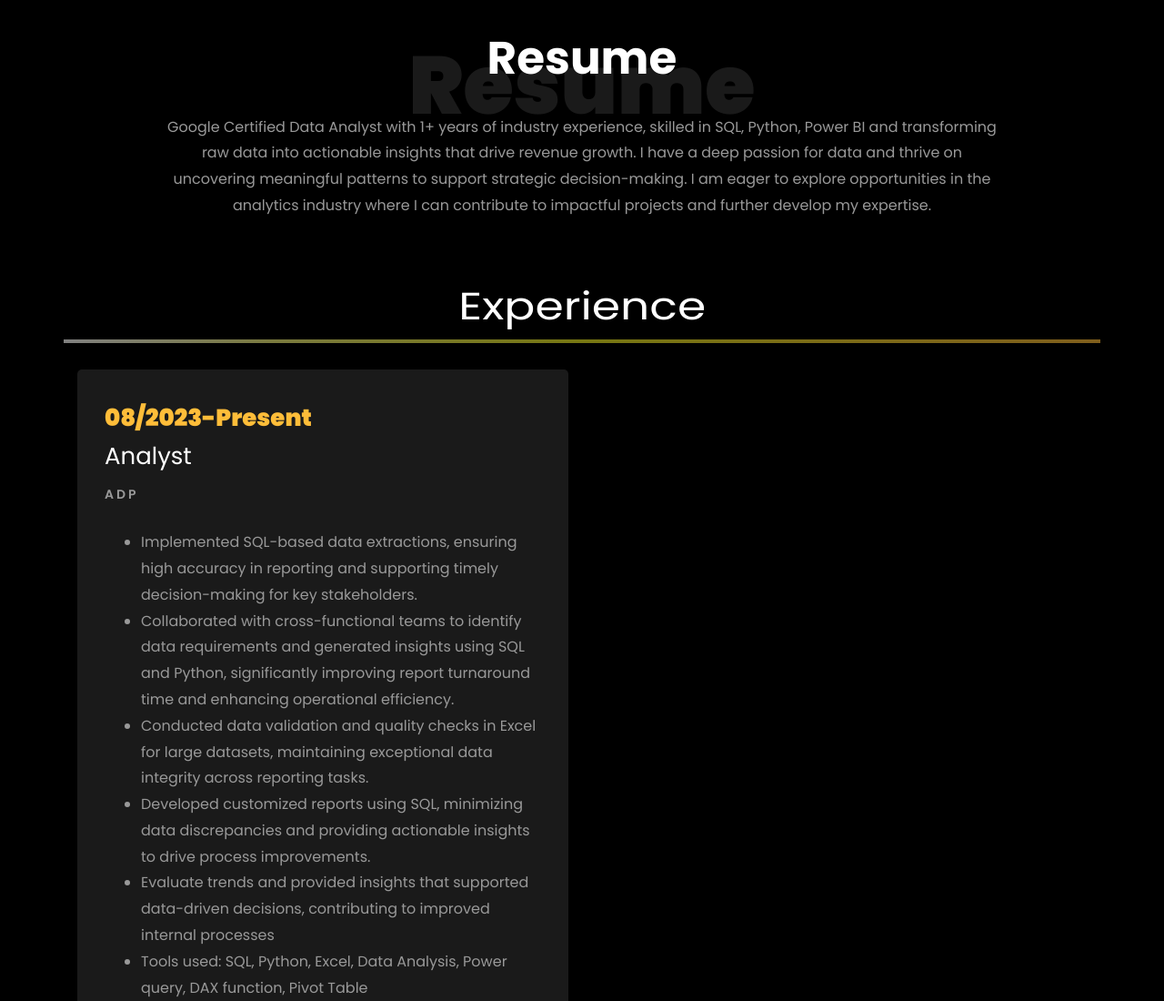
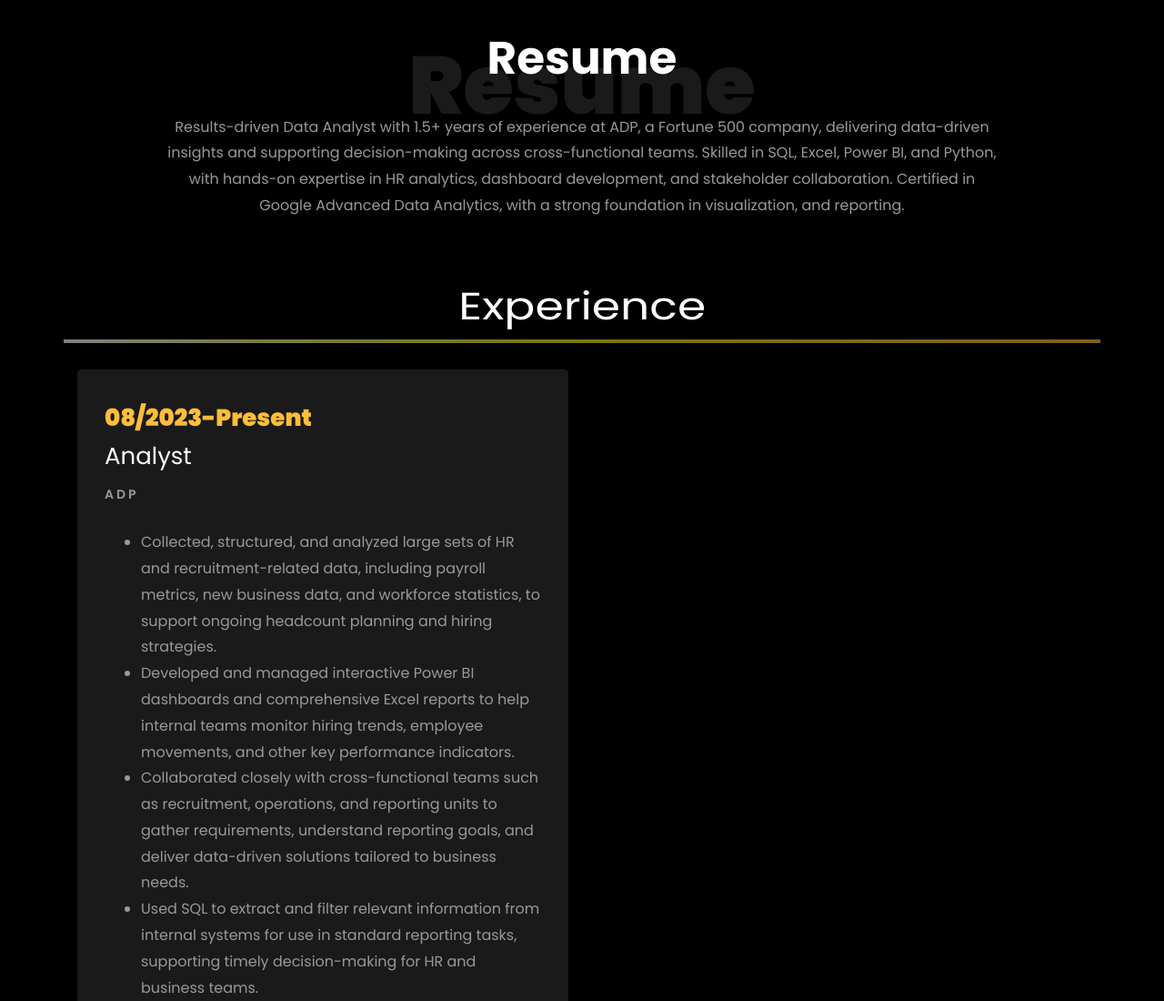
Before and after one commit to Ankitvijay7/Ankitvijay7.github.io, a plain HTML site: page index.html in a window 1280 px wide. Shown: the part 1700-2800 px from the top of the page at 91% size. Drawn offline with Linux system fonts and the light colour scheme; files whose address does not match are found by name.

Commit message:
Update index.html
Update the content

```diff
--- a/index.html
+++ b/index.html
@@ -267,13 +267,13 @@
 								<h1 class="big">About</h1>
 								<h2 class="mb-4">About Me</h2>
 
-								<p>Welcome to my portfolio! I am a Data Analyst with over 1.4 years of experience at ADP, a Fortune 500 company, and a Google Advanced Data Analytics certified professional. My expertise includes data extraction, analysis, and visualization using SQL, Python, Power BI, and Google Workspace. This portfolio showcases key projects such as the Sales & Customer Satisfaction Analysis for Blinkit, followed by HR Analytics Dashboards and more. These projects highlight my ability to turn data into actionable insights to drive strategic decisions and optimize processes. Feel free to explore my work and reach out for any collaboration opportunities!</p>
+								<p>Welcome to my portfolio! I am a Data Analyst with over 1.5 years of experience at ADP, a Fortune 500 company, and a Google Advanced Data Analytics certified professional. My expertise includes data extraction, analysis, and visualization using SQL, Python, Power BI, and Google Workspace. This portfolio showcases key projects such as the Sales & Customer Satisfaction Analysis for Blinkit, followed by HR Analytics Dashboards and more. These projects highlight my ability to turn data into actionable insights to drive strategic decisions and optimize processes. Feel free to explore my work and reach out for any collaboration opportunities!</p>
 								<ul class="about-info mt-4 px-md-0 px-2">
 									<li class="d-flex"><span>Profile:</span> <span>Data Science &amp; Analytics</span></li>
 
 									<li class="d-flex"><span>Education:</span> <span>Bachelor of Technology</span></li>
 									<li class="d-flex"><span>Analytics Tools:</span> <span>Power BI, Tableau, MS Excel</span></li>
-									<li class="d-flex"><span>Programming Languages:</span> <span>Python, SQL, C++, HTML, CSS</span></li>
+									<li class="d-flex"><span>Programming Languages:</span> <span>Python, SQL, C++</span></li>
 									<li class="d-flex"><span>Tools and Libraries:</span> <span>NumPy, Pandas, Matplotlib, Power Query, DAX function, Pivot Tables, Google workspace</span></li>
 									<li class="d-flex"><span>Software:</span> <span>MySQL, Jupyter Notebook, VS Code</span></li>
 
@@ -306,10 +306,7 @@
           <div class="col-md-10 heading-section text-center ftco-animate">
           	<h1 class="big big-2">Resume</h1>
             <h2 class="mb-4">Resume</h2>
-            <p>Google Certified Data Analyst with 1+ years of industry experience, skilled in SQL, Python, Power BI and transforming raw data into
-				actionable insights that drive revenue growth. I have a deep passion for data and thrive on uncovering meaningful patterns to
-				support strategic decision-making. I am eager to explore opportunities in the analytics industry where I can contribute to impactful
-				projects and further develop my expertise.</p>
+            <p>Results-driven Data Analyst with 1.5+ years of experience at ADP, a Fortune 500 company, delivering data-driven insights and supporting decision-making across cross-functional teams. Skilled in SQL, Excel, Power BI, and Python, with hands-on expertise in HR analytics, dashboard development, and stakeholder collaboration. Certified in Google Advanced Data Analytics, with a strong foundation in visualization, and reporting.</p>
           </div>
         </div>
 
@@ -327,13 +324,11 @@
 						<span class="position">ADP</span>
 						<p class="mt-4">
 							<ul>
-								<li>Implemented SQL-based data extractions, ensuring high accuracy in reporting and supporting timely decision-making for key
-                                                                        stakeholders.</li>
-								<li>Collaborated with cross-functional teams to identify data requirements and generated insights using SQL and Python,
-                                                                        significantly improving report turnaround time and enhancing operational efficiency.</li>
-								<li>Conducted data validation and quality checks in Excel for large datasets, maintaining exceptional data integrity across reporting tasks. </li>
-								<li>Developed customized reports using SQL, minimizing data discrepancies and providing actionable insights to drive process improvements.</li>
-								<li>Evaluate trends and provided insights that supported data-driven decisions, contributing to improved internal processes</li>
+								<li>Collected, structured, and analyzed large sets of HR and recruitment-related data, including payroll metrics, new business data, and workforce statistics, to support ongoing headcount planning and hiring strategies.</li>
+								<li>Developed and managed interactive Power BI dashboards and comprehensive Excel reports to help internal teams monitor hiring trends, employee movements, and other key performance indicators.</li>
+								<li>Collaborated closely with cross-functional teams such as recruitment, operations, and reporting units to gather requirements, understand reporting goals, and deliver data-driven solutions tailored to business needs.</li>
+								<li>Used SQL to extract and filter relevant information from internal systems for use in standard reporting tasks, supporting timely decision-making for HR and business teams.</li>
+								<li>Maintained high levels of accuracy and consistency in weekly and monthly reporting deliverables by following structured reporting templates and validating data before distribution.</li>
 								<li>Tools used: SQL, Python, Excel, Data Analysis, Power query, DAX function, Pivot Table</li>
 							</ul>
 						</p>
```
